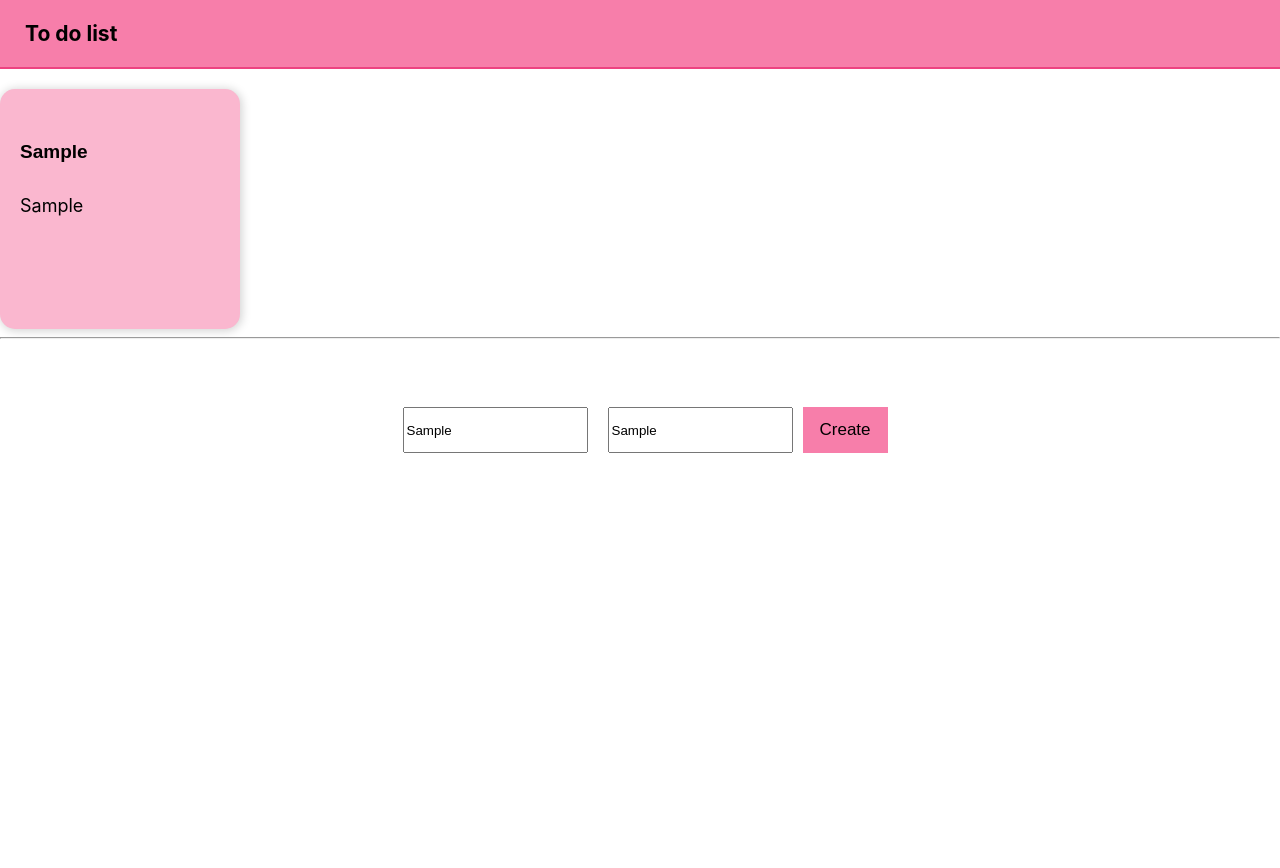
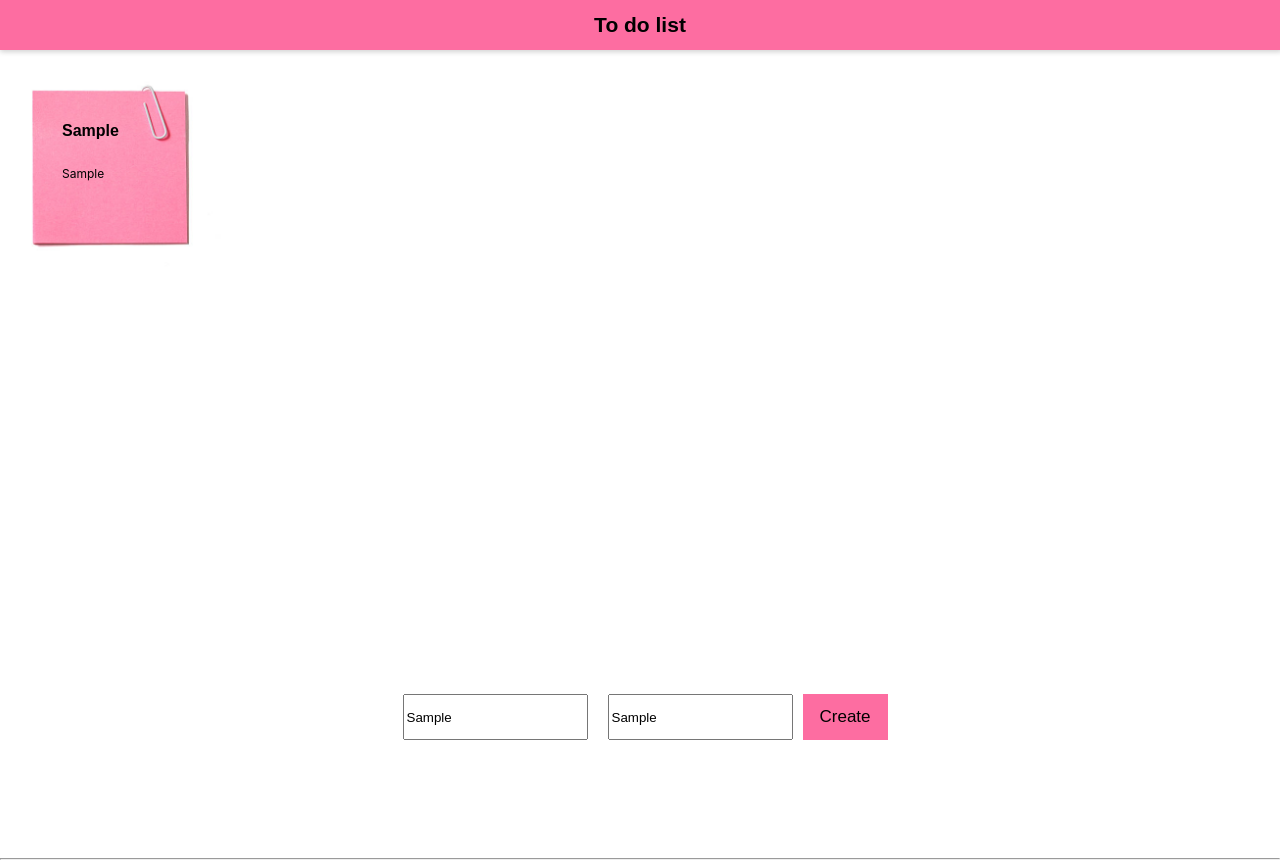
Before and after one commit to dragicalj/toDoList, a React (Create React App) app: page / in a window 1280 px wide. Both pictures are taken after typing "Sample", "Sample" into the empty fields and a click on the button "Create". Before the commit the page ends 800 px from the top, so only its background shows below. Built offline with nearby package versions, Linux system fonts and the light colour scheme.

Commit message:
Sredjen dizajn

```diff
--- a/package.json
+++ b/package.json
@@ -8,6 +8,7 @@
     "@testing-library/user-event": "^13.5.0",
     "react": "^18.0.0",
     "react-dom": "^18.0.0",
+    "react-icons": "^4.3.1",
     "react-scripts": "5.0.1",
     "web-vitals": "^2.1.4"
   },
--- a/src/App.css
+++ b/src/App.css
@@ -1,39 +1,60 @@
+body {
+  margin: 0;
+}
 .header {
-  display: flex;
-  flex-direction: row;
-  background-color: rgb(247, 126, 170 );
-  border-bottom-style: solid;
-  border-bottom-width: 2px;
-  border-bottom-color: rgb(237, 67, 129);
-  align-items: center;
-  min-height: 40px;
-  padding-left: 25px;
-  font-size: large;
+  width: 100%;
+  height: 50px;
+  background: #FD6DA1;
+  box-shadow: 1px 1px 5px 1px lightgrey;
+  text-align: center;
+}
+.header h3 {
+  top: 13px;
+  font-size: 21px;
+  position: relative;
+  font-family: sans-serif;
+  margin: 0;
+}
+.note {
+  width: 14%;
+  height: 160px;
+  background: #FAC8DA;
+  padding: 20px;
+  margin-top: 20px;
+  border-radius: 15px;
+  display: inline-block;
+  margin-right: 26px;
+  background-image: url("images/note.jpg");
+  background-repeat: no-repeat;
+  background-size: cover;
+  background-position: center;
+
+}
+.note .content {
+  padding: 5px 42px;
+}
+.note h5 {
+  font-size: 16px;
+  font-family: sans-serif;
+}
+.note p {
+  font-size: 12px;
 }
 .notes-list {
   width: 1300px;
   margin: 0 auto;
+  display: block;
+  height: 800px;
+  overflow-y: scroll;
 }
-.note {
-  width: 200px;
-  height: 200px;
-  background: #FAB7CF;
-  box-shadow: 1px 1px 10px 1px lightgrey;
-  padding: 20px;
-  margin-top: 20px;
-  border-radius: 15px;
-}
-.note h5 {
-  font-size: 19px;
-  font-family: sans-serif;
-}
-.note p {
-  font-size: 18px;
-}
-
 .create-note {
   text-align: center;
   padding-top: 50px;
+  position: fixed;
+  bottom: 50px;
+  left: 0;
+  right: 0;
+  background: #fff;
 }
 .create-note input {
   height: 40px;
@@ -43,6 +64,7 @@
   height: 46px;
   width: 85px;
   font-size: 17px;
-  background: rgb(247, 126, 170 );
+  background: #FD6DA1;
   border: none;
+
 }
```
Also changed, not shown: src/images/note.jpg (added), 1 other file (tests, documents, lock files or other folders).
